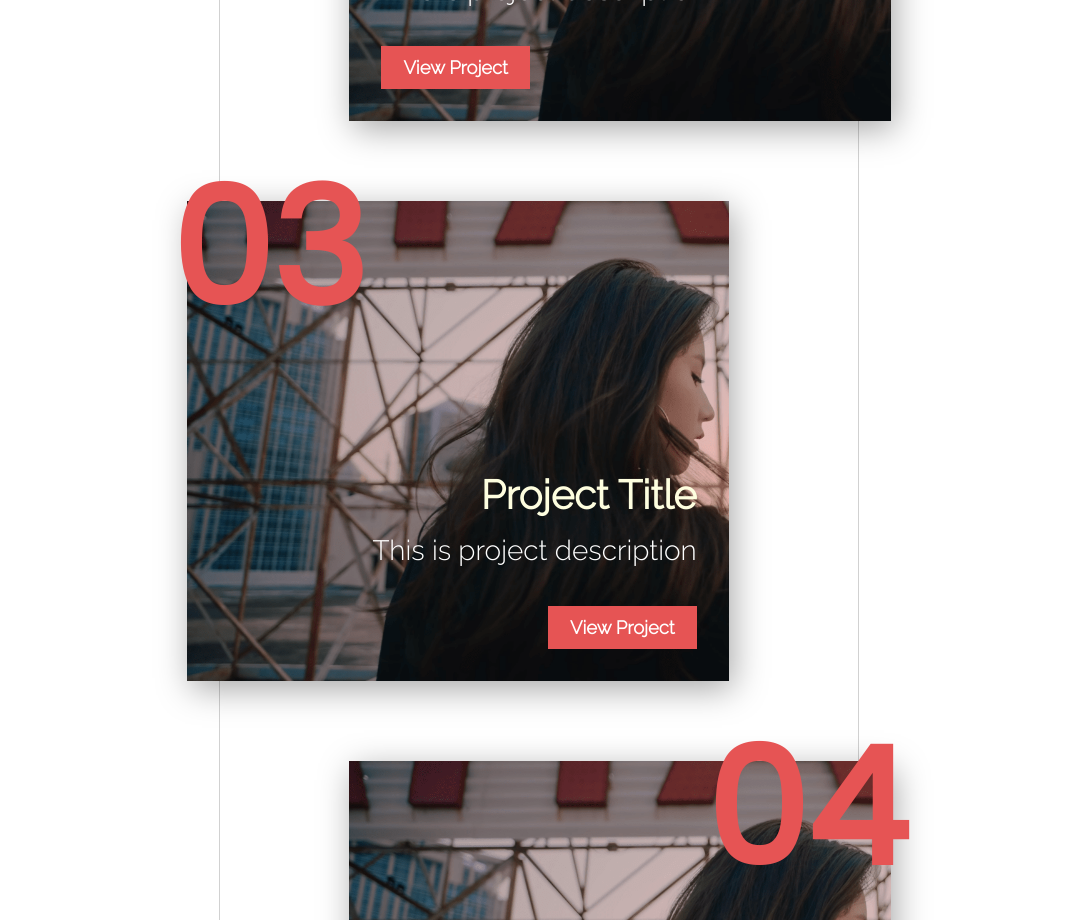
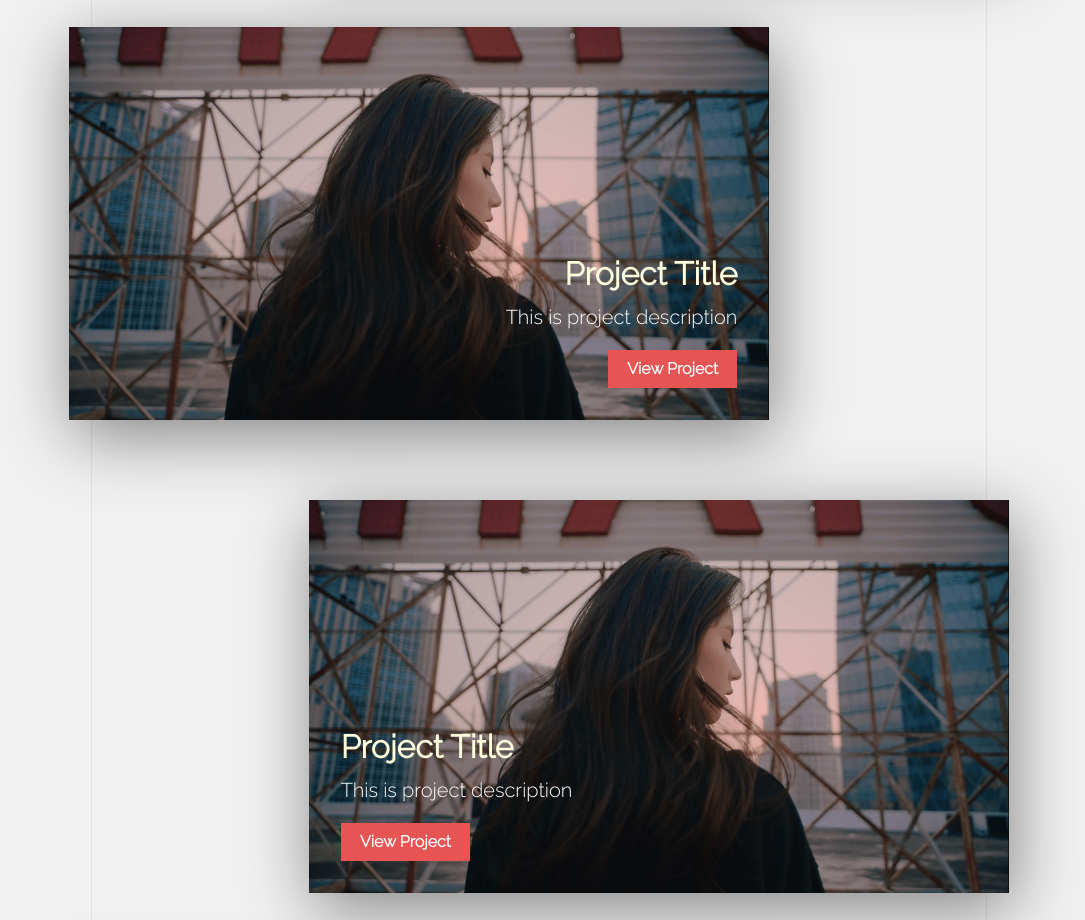
Before and after one commit to SaPH17/portofolio, a React (Create React App) app: page / in a window 1280 px wide. Shown: the part 1880-2800 px from the top of the page, without its empty margins (101-1186 px from the left). Built offline with nearby package versions, Linux system fonts and the light colour scheme.

Commit message:
finished projects section

```diff
--- a/src/components/header/Header.js
+++ b/src/components/header/Header.js
@@ -7,7 +7,7 @@ import MenuPopup from "./menu-popup/MenuPopup"
 const Header = ({ contacts, isIntersecting }) => {
 	const menus = [
 		{ text: "About Me", url: "" },
-		{ text: "Projects", url: "" },
+		{ text: "Projects", url: "#projects" },
 		{ text: "Achievements", url: "" },
 		{ text: "Contacts", url: "" },
 	]
@@ -36,7 +36,7 @@ const Header = ({ contacts, isIntersecting }) => {
 				</nav>
 				<nav className={styles.navMenuContainerResponsive}>
 					<Hamburger
-						color='white'
+						color={isIntersecting ? "white" : "#204374"}
 						size='20'
 						rounded
 						hideOutline={true}
@@ -47,6 +47,7 @@ const Header = ({ contacts, isIntersecting }) => {
 			</header>
 			<div className={styles.navMenuPopupContainer}>
 				<MenuPopup
+					isIntersecting={isIntersecting}
 					menus={menus}
 					isMenuOpened={menuOpened}
 					contacts={contacts}></MenuPopup>
--- a/src/components/header/Header.module.sass
+++ b/src/components/header/Header.module.sass
@@ -64,12 +64,16 @@ nav
 .navMenuContainerResponsive, .navMenuPopupContainer
     display: none
 
+@media screen and ( max-width: 1280px )
+    .headerContainer
+        padding: 1em 2.5em 1em 2.5em
+
 @media screen and ( max-width: 768px )
     .logoContainer
         font-size: 2rem
 
-    nav ul li a
-        font-size: 0.6rem
+    nav .linkContainer li a
+        font-size: 0.8rem
 
 @media screen and ( max-width: 640px )
     .headerContainer
@@ -77,6 +81,9 @@ nav
 
     .logoContainer
         font-size: 1.75rem
+
+    nav .linkContainer li a
+        font-size: 0.65rem
 
 @media screen and ( max-width: 480px )
     .navMenuContainer
--- a/src/components/header/menu-popup/MenuPopup.js
+++ b/src/components/header/menu-popup/MenuPopup.js
@@ -1,11 +1,13 @@
 import React from "react"
 import styles from "./MenuPopup.module.sass"
 
-const MenuPopup = ({ menus, isMenuOpened, contacts }) => {
+const MenuPopup = ({ isIntersecting, menus, isMenuOpened, contacts }) => {
 	return (
 		<nav
 			className={`${styles.menuContainer} ${
 				isMenuOpened ? styles.menuContainerOpen : ""
+			} ${
+				isIntersecting ? "" : styles.menuContainerScrolled
 			}`}>
 			<ul className={styles.linkContainer}>
 				{menus.map((val, idx) => {
--- a/src/components/header/menu-popup/MenuPopup.module.sass
+++ b/src/components/header/menu-popup/MenuPopup.module.sass
@@ -11,6 +11,7 @@
     right: 0
     left: 0
     bottom: 0
+    pointer-events: none
 
     .linkContainer
         position: relative
@@ -22,6 +23,7 @@
         flex-direction: column
         align-items: flex-start
         gap: 2em
+        pointer-events: all
 
         * + *
             margin-left: 0em
@@ -71,6 +73,19 @@
         background: linear-gradient(90deg, rgba(12,14,4,1) 0%, rgba(21,22,13,1) 36%, rgba(26,27,18,1) 62%, rgba(30,31,23,1) 79%, rgba(42,43,35,1) 100%)
         transition-delay: 200ms
 
+.menuContainerScrolled
+    &::before
+        background-color: $logo-color-scrolled
+
+    &::after
+        background: white
+
+    .linkContainer li a
+        color: black
+
+    .contactContainer li a:hover
+        color: $logo-color-scrolled
+
 .contactContainer
     display: flex
     flex-direction: row
--- a/src/components/projects/Projects.js
+++ b/src/components/projects/Projects.js
@@ -31,7 +31,7 @@ const Projects = () => {
 		},
 	]
 
-	return <div className={styles.sectionContainer}>
+	return <div className={styles.sectionContainer} id="projects">
 		<div className={styles.projectContainer}>
 			<div className={styles.title}>
 				Projects
--- a/src/components/projects/Projects.module.sass
+++ b/src/components/projects/Projects.module.sass
@@ -5,6 +5,8 @@
     flex-direction: column
     justify-content: center
     padding: 5em 25%
+    background-color: #f1f1f1
+    scroll-margin: 90px
 
 .projectContainer
     display: flex
@@ -12,9 +14,10 @@
     justify-content: center
     padding: 5em 3em
     flex-direction: column
-    border: 1px #d1d1d1 solid
+    border: 1px #e1e1e1 solid
     position: relative
     gap: 5em
+    background-color: inherit
 
     .title
         top: -0.75em
@@ -26,4 +29,16 @@
         color: $title-color
         font-size: 2.25rem
         font-weight: bold
-        background-color: white
+        background-color: inherit
+
+@media screen and ( max-width: 1280px )
+    .sectionContainer
+        padding: 5em 15%
+
+@media screen and ( max-width: 640px )
+    .projectContainer
+        gap: 3em
+        padding: 2em 3em
+
+        .title
+            font-size: 1.5rem
--- a/src/components/projects/card/ProjectCard.module.sass
+++ b/src/components/projects/card/ProjectCard.module.sass
@@ -2,20 +2,29 @@
 @import '../../../variables'
 
 $offsetValue: -15%
-$numberTopOffsetValue: -25%
+$numberTopOffsetValue: -30%
 $numberHorizontalOffsetValue: -10%
 
 .cardContainer
+    --offset-value: -15%
+    --number-top-offset-value: -30%
+    --number-horizontal-offset-value: -10%
+
     position: relative
-    width: 100%
+    width: 850px
     height: 480px
-    box-shadow: 4px 8px 32px rgba(0, 0, 0, 0.35)
+    box-shadow: 4px 16px 64px rgba(0, 0, 0, 0.45)
     cursor: pointer
+    transition: box-shadow 300ms
 
     &:hover
-        box-shadow: 4px 8px 48px rgba(0, 0, 0, 0.45)
+        box-shadow: 4px 16px 96px rgba(0, 0, 0, 0.45)
 
         .cardImage::before
+            opacity: 1
+
+        .cardNumber
+            transform: translateY(0)
             opacity: 1
 
     .cardImage
@@ -23,6 +32,7 @@ $numberHorizontalOffsetValue: -10%
         width: 100%
         height: 100%
         background-size: cover
+        background-position: center
         padding: 2em
 
         &::before
@@ -43,11 +53,15 @@ $numberHorizontalOffsetValue: -10%
     flex-direction: column
     justify-content: flex-end
     position: relative
-    z-index: 10
+    z-index: 3
     gap: 1em
 
     .cardNumber
-        top: $numberTopOffsetValue
+        text-shadow: 4px 16px 64px rgba(199, 81, 81, 0.45)
+        transition-duration: 500ms
+        transform: translateY(15%)
+        opacity: 0
+        top: var(--number-top-offset-value)
         font-size: 10rem
         font-weight: bold
         color: $menu-underline
@@ -70,26 +84,124 @@ $numberHorizontalOffsetValue: -10%
         transition-duration: 250ms
         font-weight: bold
         padding: 0.6em 1.2em
-        margin-top: 1.25em
+        margin-top: 0.5em
 
         &:hover
             transform: translateY(-10%)
             background-color: #b62d2d
 
 .cardOdd
-    left: $offsetValue
+    left: var(--offset-value)
 
     .cardContent
         align-items: flex-end
 
         .cardNumber
-            left: $numberHorizontalOffsetValue
+            left: var(--number-horizontal-offset-value)
 
 .cardEven
-    right: $offsetValue
+    right: var(--offset-value)
 
     .cardContent
         align-items: flex-start
 
         .cardNumber
-            right: $numberHorizontalOffsetValue
+            right: var(--number-horizontal-offset-value)
+
+@media screen and ( max-width: 1280px )
+    .cardContainer
+        width: 700px
+        height: 393px
+
+    .cardContent
+        gap: 0.8em
+
+        .cardNumber
+            font-size: 8rem
+
+        .cardTitle
+            font-size: 2rem
+
+        .cardDescription
+            font-size: 1.25rem
+
+        .cardButton
+            font-size: 1rem
+
+@media screen and ( max-width: 1024px )
+    .cardContainer
+        --offset-value: 0
+
+@media screen and ( max-width: 768px )
+    .cardContainer
+        width: 550px
+        height: 309px
+
+        .cardImage
+            padding: 1em
+
+        .cardContent
+            gap: 0.7em
+
+            .cardNumber
+                font-size: 6rem
+
+            .cardTitle
+                font-size: 1.75rem
+
+            .cardDescription
+                font-size: 1rem
+
+            .cardButton
+                font-size: 1rem
+
+@media screen and ( max-width: 640px )
+    .cardContainer
+        width: 450px
+        height: 253px
+        --number-horizontal-offset-value: -7.5%
+        box-shadow: 2px 8px 48px rgba(0, 0, 0, 0.45)
+
+        &:hover
+            box-shadow: 2px 8px 56px rgba(0, 0, 0, 0.45)
+
+        .cardContent
+            gap: 0.5em
+
+            .cardNumber
+                font-size: 6rem
+
+            .cardTitle
+                font-size: 1.25rem
+
+            .cardDescription
+                font-size: 0.75rem
+
+            .cardButton
+                font-size: 0.75rem
+                font-weight: normal
+
+@media screen and ( max-width: 480px )
+    .cardContainer
+        width: 320px
+        height: 182px
+
+        .cardContent
+            gap: 0.5em
+
+            .cardNumber
+                display: none
+
+            .cardTitle
+                font-size: 1.25rem
+
+            .cardDescription
+                font-size: 0.75rem
+
+            .cardButton
+                font-size: 0.75rem
+
+@media screen and ( max-width: 320px )
+    .cardContainer
+        width: 250px
+        height: 182px
--- a/src/index.css
+++ b/src/index.css
@@ -1,25 +1,27 @@
-@import url('https://fonts.googleapis.com/css2?family=Raleway:wght@300&display=swap');
+@import url("https://fonts.googleapis.com/css2?family=Raleway:wght@300&display=swap");
 
-body,html {
+body,
+html {
   padding: 0;
   margin: 0;
-  font-family: 'Raleway', sans-serif;
+  font-family: "Raleway", sans-serif;
   -webkit-font-smoothing: antialiased;
   -moz-osx-font-smoothing: grayscale;
+  scroll-behavior: smooth;
 }
 
 code {
-  font-family: source-code-pro, Menlo, Monaco, Consolas, 'Courier New',
+  font-family: source-code-pro, Menlo, Monaco, Consolas, "Courier New",
     monospace;
 }
 
 * {
-	margin: 0;
-	padding: 0;
-	box-sizing: border-box;
+  margin: 0;
+  padding: 0;
+  box-sizing: border-box;
 }
 
 a {
-	text-decoration: none;
-	color: inherit;
+  text-decoration: none;
+  color: inherit;
 }
--- a/src/variables.sass
+++ b/src/variables.sass
@@ -1,4 +1,5 @@
 $logo-color: #FEFEDF
+$logo-color-scrolled: #204374
 $logo-color-hovered: #A5C29F
 $menu-color: #FFFFFF
 $menu-color-hovered: #dadada
```
